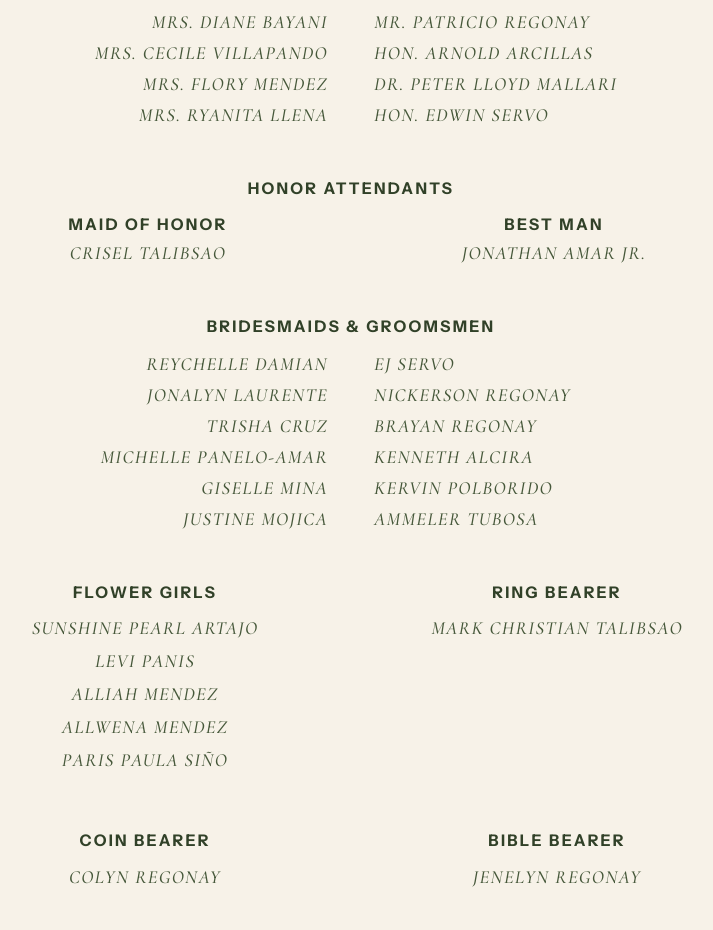
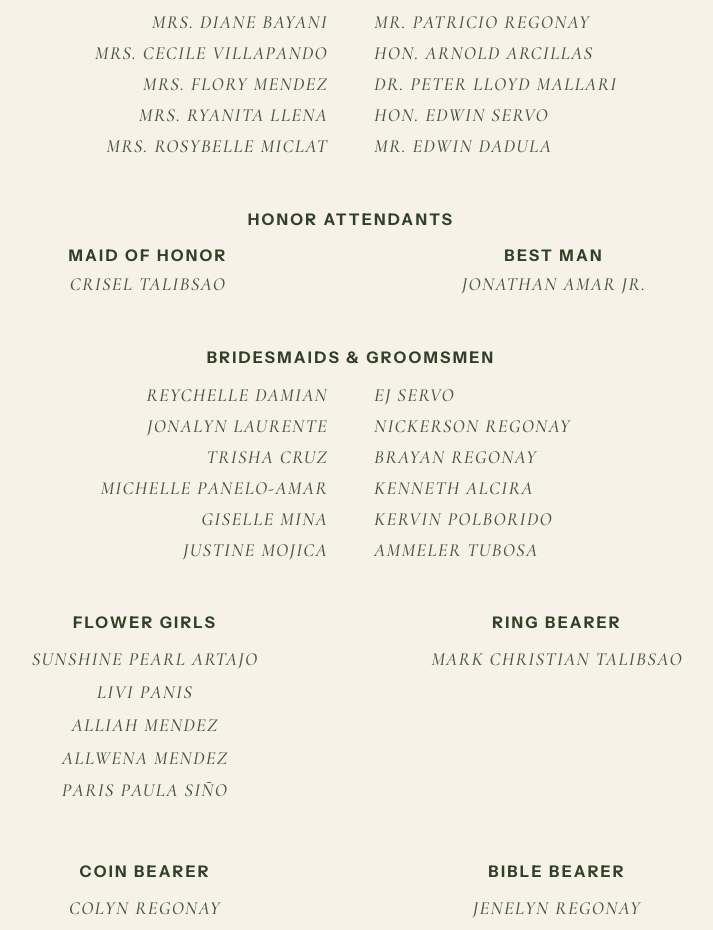
Before and after one commit to ronnelb-dev/marvin-jovelyn-wedding, a Next.js app: page /home in a window 1280 px wide. Shown: the part 8402-9332 px from the top of the page, without its empty margins (289-1002 px from the left). Built offline with nearby package versions, Linux system fonts and the light colour scheme.

Commit message:
Added Ms rosy and edwin

```diff
--- a/src/app/home/page.tsx
+++ b/src/app/home/page.tsx
@@ -94,6 +94,7 @@ const principalSponsors = [
   ["Mrs. Cecile Villapando", "Hon. Arnold Arcillas"],
   ["Mrs. Flory Mendez", "Dr. Peter Lloyd Mallari"],
   ["Mrs. Ryanita Llena", "Hon. Edwin Servo"],
+  ["Mrs. Rosybelle Miclat", "Mr. Edwin Dadula"],
 ] as const;
 
 
@@ -120,7 +121,7 @@ const weddingParty = [
 const childAttendants = [
   {
     heading: "Flower Girls",
-    names: ["Sunshine Pearl Artajo", "Levi Panis", "Alliah Mendez", "Allwena Mendez","Paris Paula Siño"],
+    names: ["Sunshine Pearl Artajo", "Livi Panis", "Alliah Mendez", "Allwena Mendez","Paris Paula Siño"],
   },
   {
     heading: "Ring Bearer",
```
